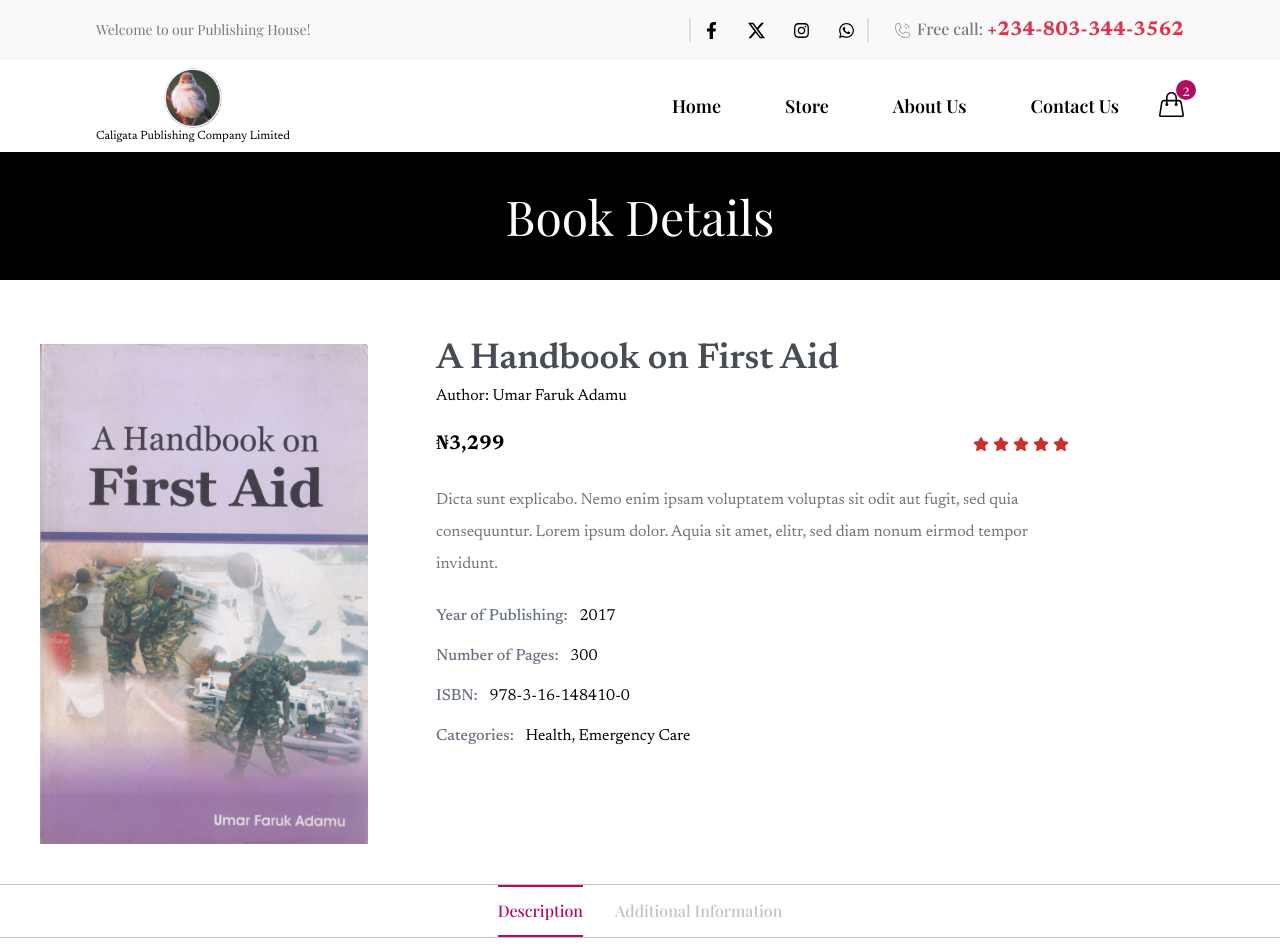
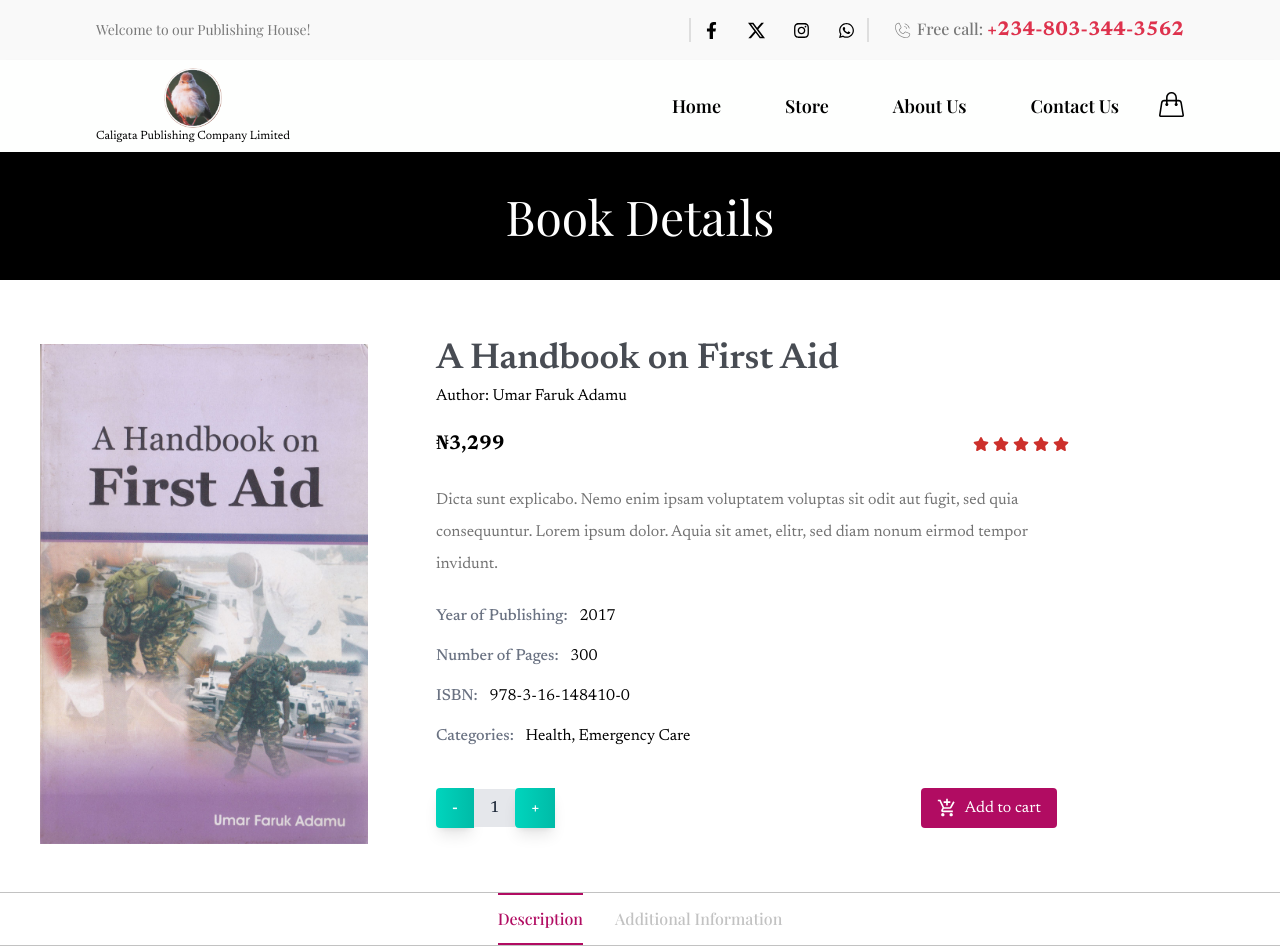
Before and after one commit to Mayadihno/publisher, a React (Vite) app: page /book-details/1 in a window 1280 px wide. Shown: the top 952 px of the page. Built offline with nearby package versions, Linux system fonts and the light colour scheme; no server answers; a web font is replaced by a local one.

Commit message:
add react-hot-toast for notifications; implement cart item management in Discovery component and update Navbar for cart item count

```diff
--- a/package.json
+++ b/package.json
@@ -17,6 +17,7 @@
     "leaflet": "^1.9.4",
     "react": "^19.0.0",
     "react-dom": "^19.0.0",
+    "react-hot-toast": "^2.5.2",
     "react-icons": "^5.5.0",
     "react-leaflet": "^5.0.0",
     "react-redux": "^9.2.0",
--- a/src/components/discovery/Discovery.jsx
+++ b/src/components/discovery/Discovery.jsx
@@ -7,10 +7,41 @@ import "swiper/css";
 import "swiper/css/pagination";
 import { Autoplay } from "swiper/modules";
 import { formatCurrency } from "../../static/currencyConverter/format";
+import { useDispatch, useSelector } from "react-redux";
+import { addProductToCart, removeProductFromCart } from "../../redux/slice";
+import toast from "react-hot-toast";
 
 const Discovery = () => {
+  const { cartItems } = useSelector((state) => state.cart);
   const data = discoveryData.map((item) => item).splice(0, 8);
   const navigate = useNavigate();
+  const dispatch = useDispatch();
+
+  const handleAddToCart = (item) => {
+    const cartItem = {
+      id: item.id,
+      title: item.title,
+      price: item.price,
+      image: item.image,
+      qty: 1,
+      yearOfPublishing: item.yearOfPublishing,
+      format: item.format,
+      language: item.language,
+      author: item.author,
+    };
+    dispatch(addProductToCart(cartItem));
+    localStorage.setItem("cart", JSON.stringify([...cartItems, cartItem]));
+    toast.success("Item added to cart successfully");
+  };
+
+  const handleRemove = (id) => {
+    dispatch(removeProductFromCart(id));
+    localStorage.setItem(
+      "cart",
+      JSON.stringify(cartItems.filter((product) => product.id !== id))
+    );
+  };
+
   return (
     <React.Fragment>
       <div className="my-20">
@@ -36,9 +67,12 @@ const Discovery = () => {
             }}
           >
             {data.map((item) => {
+              const isExisting = cartItems.some(
+                (cartItem) => cartItem.id === item.id
+              );
               return (
                 <SwiperSlide key={item.id}>
-                  <div className="bg-[#f4f4f4] md:py-2">
+                  <div className="bg-[#f4f4f4]">
                     <Link
                       to={`/book-details/${item.id}`}
                       key={item.id}
@@ -61,13 +95,25 @@ const Discovery = () => {
                             Price: <span>{formatCurrency(item.price)}</span>
                           </p>
                         </div>
-                        <div className="pt-3">
-                          <button className="bg-[#DC143C] w-full rounded-md cursor-pointer py-2 px-4 text-white">
-                            Add to cart
-                          </button>
-                        </div>
                       </div>
                     </Link>
+                    <div className="pt-3">
+                      {isExisting ? (
+                        <button
+                          onClick={() => handleRemove(item.id)}
+                          className="bg-[#DC143C] w-full rounded-md cursor-pointer py-2 px-4 text-white"
+                        >
+                          Remove from cart
+                        </button>
+                      ) : (
+                        <button
+                          onClick={() => handleAddToCart(item)}
+                          className="bg-[#000] w-full rounded-md cursor-pointer py-2 px-4 text-white"
+                        >
+                          Add to cart
+                        </button>
+                      )}
+                    </div>
                   </div>
                 </SwiperSlide>
               );
--- a/src/components/navbar/Navbar.jsx
+++ b/src/components/navbar/Navbar.jsx
@@ -4,8 +4,10 @@ import { ICONS } from "../../static/icons/icons";
 import image from "../../assets/logo.png";
 import Menubar from "./Menubar";
 import { Link, useLocation } from "react-router-dom";
+import { useSelector } from "react-redux";
 
 const Navbar = () => {
+  const { cartItems } = useSelector((state) => state.cart);
   const [show, setShow] = useState(false);
   const location = useLocation();
   return (
@@ -53,9 +55,11 @@ const Navbar = () => {
               <Link to={"/cart"}>
                 <div className="relative cursor-pointer">
                   <ICONS.cart size={25} />
-                  <span className=" absolute -top-3 -right-3 bg-[#B10C62] w-[20px] h-[20px] text-white rounded-full flex items-center justify-center">
-                    {/* {cartItems?.length} */} 2
-                  </span>
+                  {cartItems.length > 0 && (
+                    <span className=" absolute -top-3 -right-3 bg-[#B10C62] w-[20px] h-[20px] text-white rounded-full flex items-center justify-center">
+                      {cartItems?.length}
+                    </span>
+                  )}
                 </div>
               </Link>
             </div>
--- a/src/components/store/Store.jsx
+++ b/src/components/store/Store.jsx
@@ -1,13 +1,42 @@
 import React, { useState } from "react";
 import { Link } from "react-router-dom";
 import { discoveryData } from "../discovery/data";
+import { useDispatch, useSelector } from "react-redux";
+import { addProductToCart, removeProductFromCart } from "../../redux/slice";
+import toast from "react-hot-toast";
+import { formatCurrency } from "../../static/currencyConverter/format";
 
 const Store = () => {
+  const { cartItems } = useSelector((state) => state.cart);
   const [search, setSearch] = useState("");
-
   const filteredBooks = discoveryData.filter((book) =>
     book.title.toLowerCase().includes(search.trim().toLowerCase())
   );
+  const dispatch = useDispatch();
+  const handleAddToCart = (item) => {
+    const cartItem = {
+      id: item.id,
+      title: item.title,
+      price: item.price,
+      image: item.image,
+      qty: 1,
+      yearOfPublishing: item.yearOfPublishing,
+      format: item.format,
+      language: item.language,
+      author: item.author,
+    };
+    dispatch(addProductToCart(cartItem));
+    localStorage.setItem("cart", JSON.stringify([...cartItems, cartItem]));
+    toast.success("Item added to cart successfully");
+  };
+
+  const handleRemove = (id) => {
+    dispatch(removeProductFromCart(id));
+    localStorage.setItem(
+      "cart",
+      JSON.stringify(cartItems.filter((product) => product.id !== id))
+    );
+  };
 
   return (
     <React.Fragment>
@@ -27,10 +56,15 @@ const Store = () => {
 
         {filteredBooks.length > 0 ? (
           <div className="grid md:grid-cols-3 grid-cols-1 gap-x-6 gap-y-7">
-            {filteredBooks.map((item) => (
-              <div className="bg-[#f4f4f4] md:py-2" key={item.id}>
+            {filteredBooks.map((item) => {
+              const isExisting = cartItems.some(
+                (cartItem) => cartItem.id === item.id
+              );
+              return (
+                <div className="bg-[#f4f4f4]" key={item.id}>
                   <Link
                     to={`/book-details/${item.id}`}
+                    key={item.id}
                     className="cursor-pointer shadow-md"
                   >
                     <div className="w-full md:h-[250px] h-[460px]">
@@ -42,15 +76,36 @@ const Store = () => {
                     </div>
                     <div className="bg-[#f4f4f4] p-3 rounded-md">
                       <h4 className="text-base font-[500]">{item.title}</h4>
-                    <div className="pt-3">
+                      <div className="pt-3 flex justify-between items-center">
                         <p className="text-sm font-[400]">
                           Author: <span>{item.author}</span>
+                        </p>
+                        <p className="text-sm font-[400]">
+                          Price: <span>{formatCurrency(item.price)}</span>
                         </p>
                       </div>
                     </div>
                   </Link>
+                  <div className="pt-3">
+                    {isExisting ? (
+                      <button
+                        onClick={() => handleRemove(item.id)}
+                        className="bg-[#DC143C] w-full rounded-md cursor-pointer py-2 px-4 text-white"
+                      >
+                        Remove from cart
+                      </button>
+                    ) : (
+                      <button
+                        onClick={() => handleAddToCart(item)}
+                        className="bg-[#000] w-full rounded-md cursor-pointer py-2 px-4 text-white"
+                      >
+                        Add to cart
+                      </button>
+                    )}
                   </div>
-            ))}
+                </div>
+              );
+            })}
           </div>
         ) : (
           <p className="text-center text-gray-600">No books found.</p>
--- a/src/main.jsx
+++ b/src/main.jsx
@@ -9,6 +9,7 @@ import { Provider } from "react-redux";
 import { persistor, store } from "./redux/store.js";
 import { PersistGate } from "redux-persist/integration/react";
 import { FaSpinner } from "react-icons/fa";
+import { Toaster } from "react-hot-toast";
 
 createRoot(document.getElementById("root")).render(
   <StrictMode>
@@ -23,6 +24,7 @@ createRoot(document.getElementById("root")).render(
           persistor={persistor}
         >
           <AOSInit>
+            <Toaster position="top-center" reverseOrder={false} />
             <App />
           </AOSInit>
         </PersistGate>
--- a/src/screen/bookdescription/Description.jsx
+++ b/src/screen/bookdescription/Description.jsx
@@ -3,11 +3,47 @@ import { useParams } from "react-router-dom";
 import { discoveryData } from "../../components/discovery/data";
 import { formatCurrency } from "../../static/currencyConverter/format";
 import { ICONS } from "../../static/icons/icons";
+import { useDispatch, useSelector } from "react-redux";
+import { addProductToCart } from "../../redux/slice";
+import toast from "react-hot-toast";
 
 const Description = () => {
+  const { cartItems } = useSelector((state) => state.cart);
   const { id } = useParams();
   const [active, setActive] = useState(1);
+  const [count, setCount] = useState(1);
   const data = discoveryData.find((i) => i.id === Number(id));
+  const dispatch = useDispatch();
+
+  const handleAddToCart = (item) => {
+    const isItemExist = cartItems && cartItems.find((i) => i.id === item.id);
+    if (isItemExist) {
+      toast.error("Item already exist in cart");
+      return;
+    } else {
+      const cartItem = {
+        id: item.id,
+        title: item.title,
+        price: item.price,
+        image: item.image,
+        qty: count,
+        yearOfPublishing: item.yearOfPublishing,
+        format: item.format,
+        language: item.language,
+        author: item.author,
+      };
+      dispatch(addProductToCart(cartItem));
+      localStorage.setItem("cart", JSON.stringify([...cartItems, cartItem]));
+      toast.success("Item added to cart successfully");
+    }
+  };
+
+  const decrementCount = () => {
+    setCount((prev) => (prev === 1 ? 1 : prev - 1));
+  };
+  const incrementCount = () => {
+    setCount((prev) => prev + 1);
+  };
 
   return (
     <React.Fragment>
@@ -75,6 +111,35 @@ const Description = () => {
                     {data.categories.map((item) => item)}
                   </span>
                 </h3>
+              </div>
+              <div className="mt-10 mb-6">
+                <div className="flex items-center justify-between pr-3">
+                  <div className=" font-unkempt">
+                    <button
+                      className="bg-gradient-to-r cursor-pointer from-teal-400 to-teal-500 text-white
+                            font-bold rounded-l px-4 py-2 shadow-lg hover:opacity-75 transition duration-300 ease-in-out"
+                      onClick={decrementCount}
+                    >
+                      -
+                    </button>
+                    <span className="bg-gray-200 text-gray-800 font-medium px-4 py-[11px]">
+                      {count}
+                    </span>
+                    <button
+                      className="bg-gradient-to-r cursor-pointer from-teal-400 to-teal-500 text-white font-bold
+                             rounded-l px-4 py-2 shadow-lg hover:opacity-75 transition duration-300 ease-in-out"
+                      onClick={incrementCount}
+                    >
+                      +
+                    </button>
+                  </div>
+                  <div className="button" onClick={() => handleAddToCart(data)}>
+                    <button className="bg-[#B10C62] text-white cursor-pointer py-2 px-4 rounded flex items-center">
+                      <ICONS.addToCart size={20} className="mr-2" />
+                      <span>Add to cart</span>
+                    </button>
+                  </div>
+                </div>
               </div>
             </div>
           </div>
```
Also changed, not shown: src/redux/slice.js (+5 -5 lines), src/static/icons/icons.js (+7 -1 lines), 1 other file (tests, documents, lock files or other folders). Lines whose indentation alone changed are shown as unchanged.
